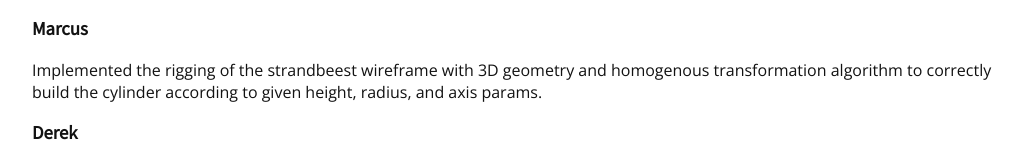
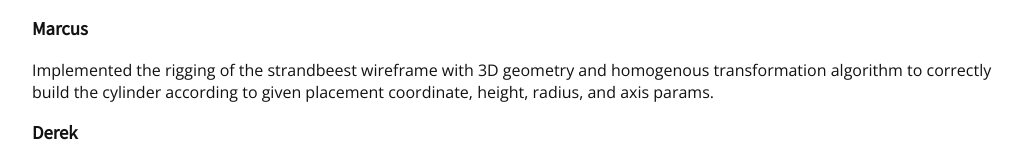
Before and after one commit to DreekFire/184-Project, a plain HTML site: page proposal website/final.html in a window 1280 px wide. Shown: the part 1457-1610 px from the top of the page, without its empty margins (108-1138 px from the left). Drawn offline with nearby package versions, Linux system fonts and the light colour scheme.

Commit message:
indv contri marcus update

```diff
--- a/proposal website/final.html
+++ b/proposal website/final.html
@@ -125,8 +125,7 @@
     Then to render them we iterate through our list of structural springs, computing center point, height, and axis from the spring's end pointmasses. Computing center and height were trivial using midpoint and distance formula.
     To compute the axis we employed Rodrigues' rotation formula to transform the base axis of (0, 1, 0) to our desired orientation by deriving the rotation matrix.
     By composing this rotation matrix along with a scaling transform with height and radius, and translation with center point, in that order, we compute a 3D homogenous matrix to transform the unit cylinder for rendering.
-
-  </p>
+</p>
 <h3>Terrain</h3>
 <p>asldkmfalsdkmfalksmdflkamsldfkm</p>
 
@@ -147,7 +146,7 @@
 
 <h2 align="middle">Individual Contributions</h2>
 <h3>Marcus</h3>
-<p>Implemented the rigging of the strandbeest wireframe with 3D geometry and homogenous transformation algorithm to correctly build the cylinder according to given height, radius, and axis params.</p>
+<p>Implemented the rigging of the strandbeest wireframe with 3D geometry and homogenous transformation algorithm to correctly build the cylinder according to given placement coordinate, height, radius, and axis params.</p>
 <h3>Derek</h3>
 <p>asldkmfalsdkmfalksmdflkamsldfkm</p>
 <h3>Pranav</h3>
```
